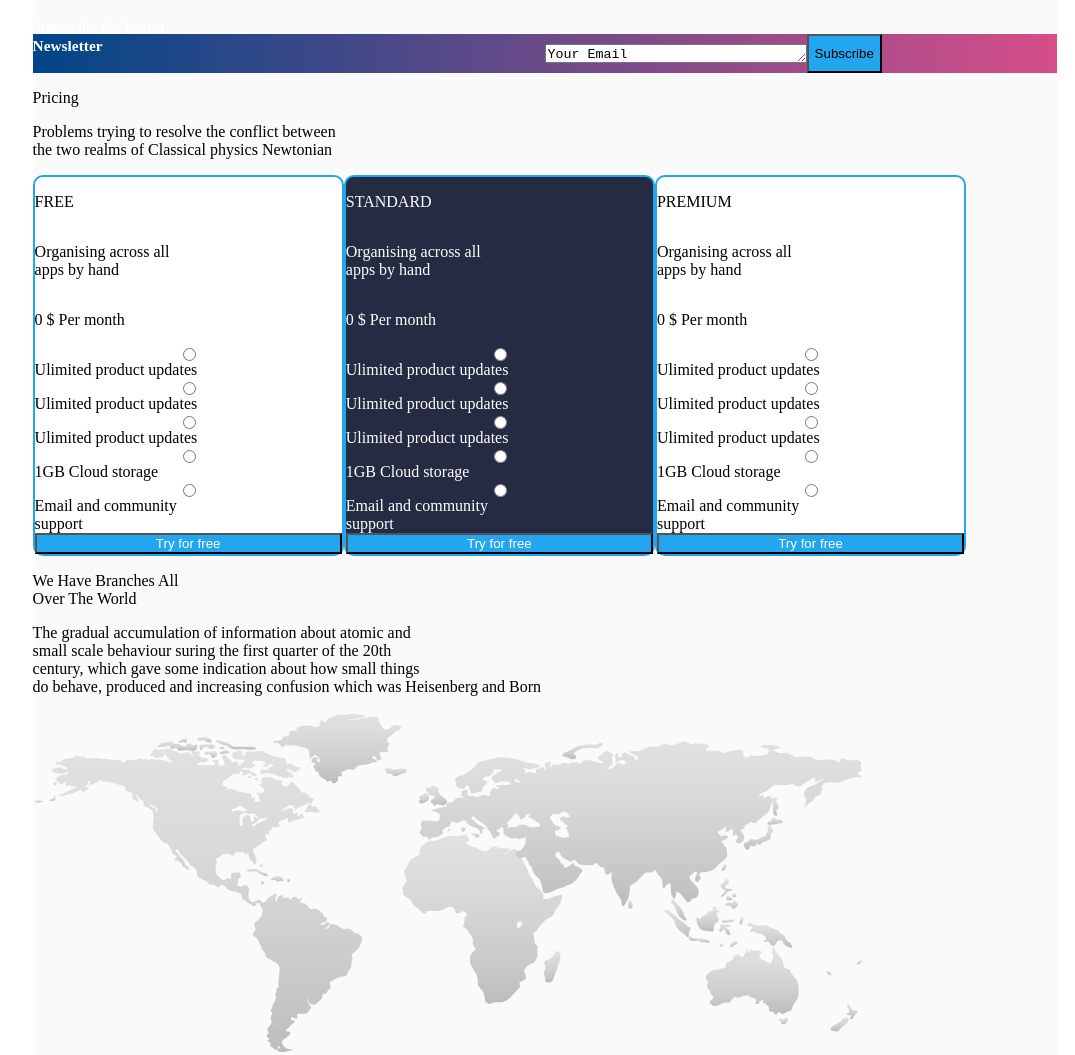
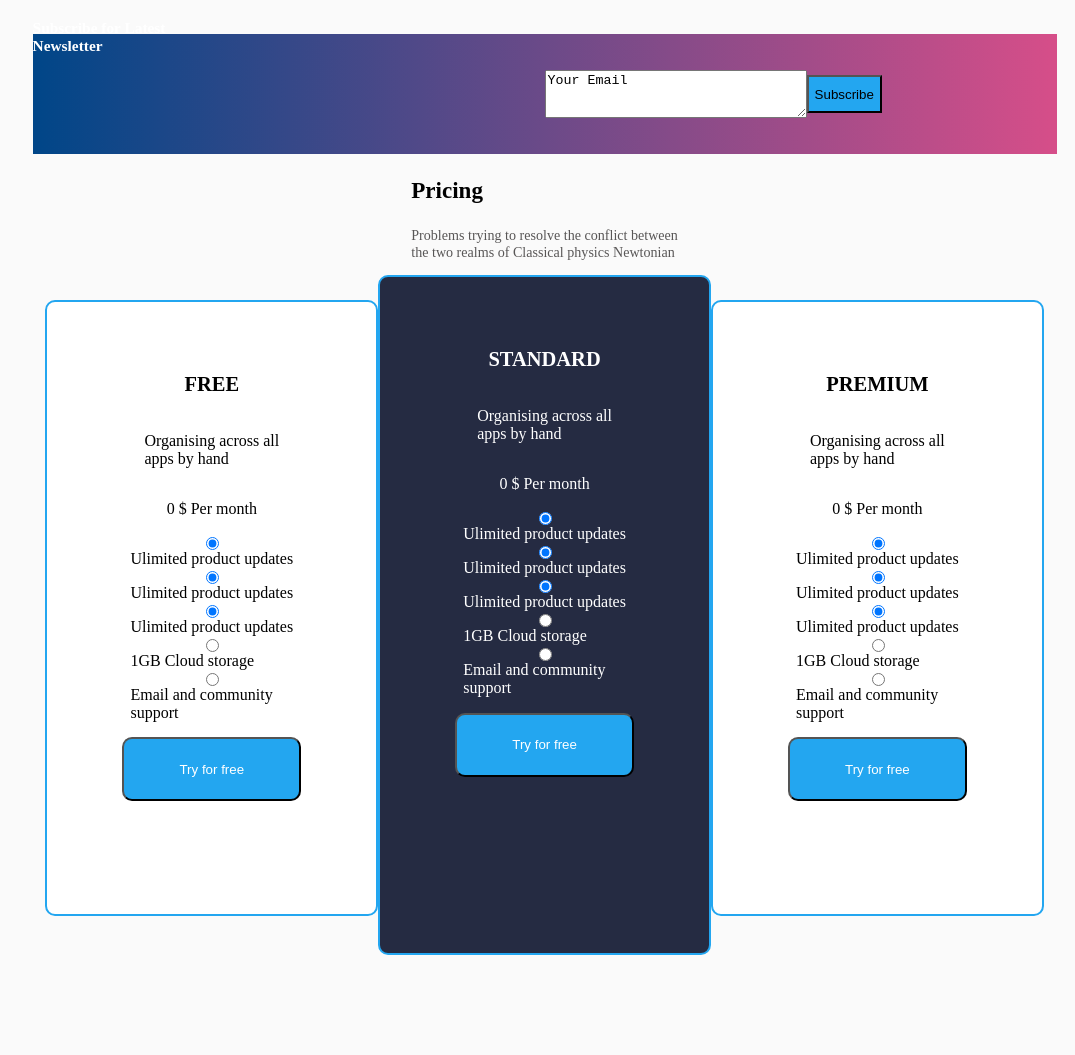
Before and after one commit to victoriamwangi/Insurance-Website, a plain HTML site: page index.html in a window 1280 px wide. Shown: the part 2564-3619 px from the top of the page, without its empty margins (121-1196 px from the left). Drawn offline with Linux system fonts and the light colour scheme.

Commit message:
This commit will style the price section

```diff
--- a/index.html
+++ b/index.html
@@ -165,8 +165,8 @@
       </div>
     </div>
   </div>
-
-    <div class="industry">
+<section>
+   <div class="industry">
       <div class="text-ind">
         <p class="bold-ind">Industry</p>
         <p class="plain-ind">
@@ -222,25 +222,25 @@
           <button>Subscribe</button>
         </div>
       </div>
-    <div class="pricing">
+        <div class="pricing">
       <div class="text-pricing">
         <p class="bold-pricing">Pricing</p>
-     <p>
+     <p class="plain-pricing">
       Problems trying to resolve the conflict between<br />the two realms of
       Classical physics Newtonian
     </p>
       </div>
       <div class="cards-pricing">
         <div class="free c-plain">
-          <p>FREE</p>
+          <p class="package">FREE</p>
           <P>Organising across all<br/>apps by hand</P>
           <p>0 <span>$</span> Per month</p>
           <div class="radio">
-            <input type="radio">
+            <input type="radio" checked>
             <label for="">Ulimited product updates</label>
-              <input type="radio">
+              <input type="radio" checked>
             <label for="">Ulimited product updates</label>
-              <input type="radio">
+              <input type="radio"   checked>
             <label for="">Ulimited product updates</label>
               <input type="radio">
             <label for="">1GB Cloud storage</label>
@@ -250,16 +250,16 @@
           </div>
           <button>Try for free</button>
         </div>
-        <div class="standard">
-               <p>STANDARD</p>
+        <div class="standard ">
+               <p class="package">STANDARD</p>
           <P>Organising across all<br/>apps by hand</P>
           <p>0 <span>$</span> Per month</p>
           <div class="radio">
-            <input type="radio">
+            <input class="checked" checked type="radio">
             <label for="">Ulimited product updates</label>
-              <input type="radio">
+              <input class="checked" type="radio" checked>
             <label for="">Ulimited product updates</label>
-              <input type="radio">
+              <input class="checked" type="radio" checked>
             <label for="">Ulimited product updates</label>
               <input type="radio">
             <label for="">1GB Cloud storage</label>
@@ -270,15 +270,15 @@
           <button>Try for free</button>
         </div>
         <div class="premium c-plain">
-               <p>PREMIUM</p>
+               <p class="package">PREMIUM</p>
           <P>Organising across all<br/>apps by hand</P>
           <p>0 <span>$</span> Per month</p>
           <div class="radio">
-            <input type="radio">
+            <input type="radio" checked>
             <label for="">Ulimited product updates</label>
-              <input type="radio">
+              <input type="radio" checked>
             <label for="">Ulimited product updates</label>
-              <input type="radio">
+              <input type="radio" checked>
             <label for="">Ulimited product updates</label>
               <input type="radio">
             <label for="">1GB Cloud storage</label>
@@ -290,6 +290,9 @@
         </div>
       </div>
     </div>
+</section>
+
+
     <div class="map">
       <div class="text">
         <p>We Have Branches All<br/>Over The World</p>
--- a/style.css
+++ b/style.css
@@ -159,11 +159,14 @@ color: white;
 .qualities-2 .card .p-text{
     color: var(--grey);
 }
+section{
+    width: 100%;
+      background-color: var(--blue2);
+}
 .industry{
     display: flex;
     flex-direction: column;
     height: 300vh;
-    background-color: var(--blue2);
     width: 80%;
     position: relative;
     left: 12vw;
@@ -241,32 +244,81 @@ color: white;
     display: flex;
     flex-direction: column;
     /* height: 30%; */
+    align-items: center;
+
+}
+.pricing .text-pricing .bold-pricing{
+    font-size: 1.8vw;
+    font-weight: 800;
+}
+.pricing .text-pricing .plain-pricing {
+    font-size: 1.1vw;
+    color: var(--grey);
+
 }
 .pricing .cards-pricing{
 display: flex;
+/* width: 80%; */
+
 }
 .pricing .c-plain{
 display:flex;
 flex-direction: column;
-width: 30%;
+width: 26vw;
 border: 2px solid var(--blue);
 background-color: white;
 border-radius: 10px;
+align-items: center;
+padding: 5% 1% 5% 1%;
+box-sizing: border-box;
+height: 77vh;
+margin-top: 2.5%;
+
 }
 .pricing .c-plain button{
     background-color: var(--blue);
     color: white;
+    width:  14vw;
+        margin-top: 5%;
+        height: 5vw;
+        border-radius: 10px;
+}
+.package{
+    font-weight: 700;
+    font-size: 1.6vw;
+}
+.pricing .standard button{
+       background-color: var(--blue);
+       color: white;
+       width: 14vw;
+       margin-top: 5%;
+       height: 5vw;
+       border-radius: 10px;
 }
 
 
 .pricing .standard{
     display: flex;
     flex-direction: column;
-   width: 30%;
+   width: 26vw;
    border: 2px solid var(--blue);
    background-color: #252B42;
    border-radius: 10px;
    color: white;
+   align-items: center;
+    padding: 5% 1% 5% 1%;
+    box-sizing: border-box;
+    height: 85vh;
+
+}
+.pricing .standard .checked{
+    background: green;
+}
+/* #option-2:checked:checked~.option-2 */
+.pricing .standard .checked:checked:checked~.chec
+{
+    border-color: #4AC072;
+    background: #4AC072;
 }
 .pricing .standard button {
      background-color: var(--blue);
@@ -275,5 +327,8 @@ border-radius: 10px;
 .radio{
     display: flex;
     flex-direction: column;
+}
+.radio input{
+    padding-top: 1vw;
 
 }
```
